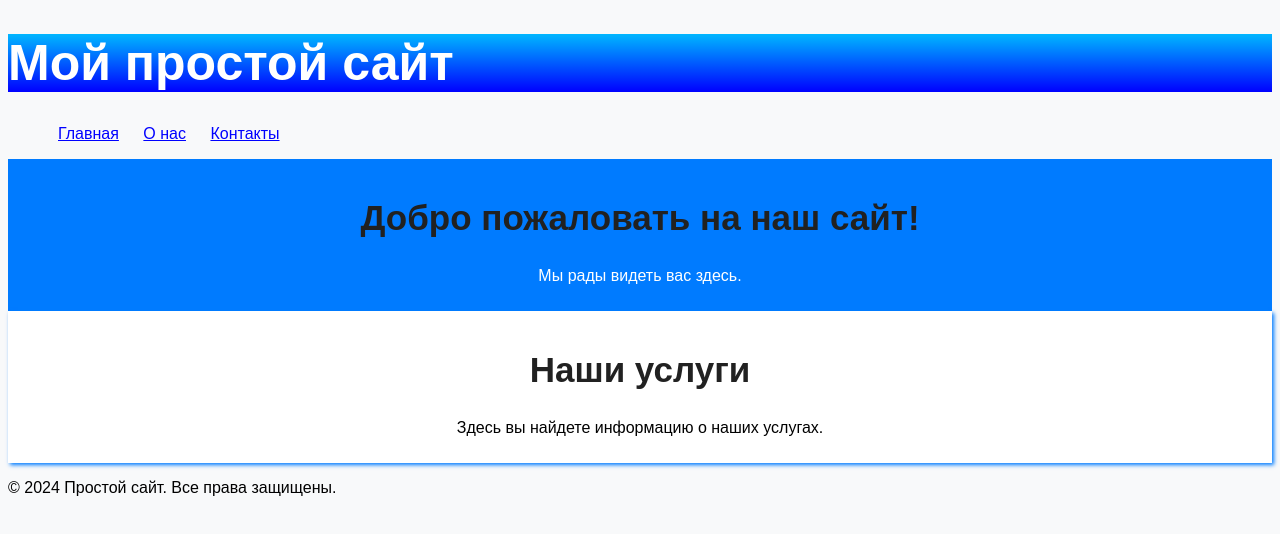
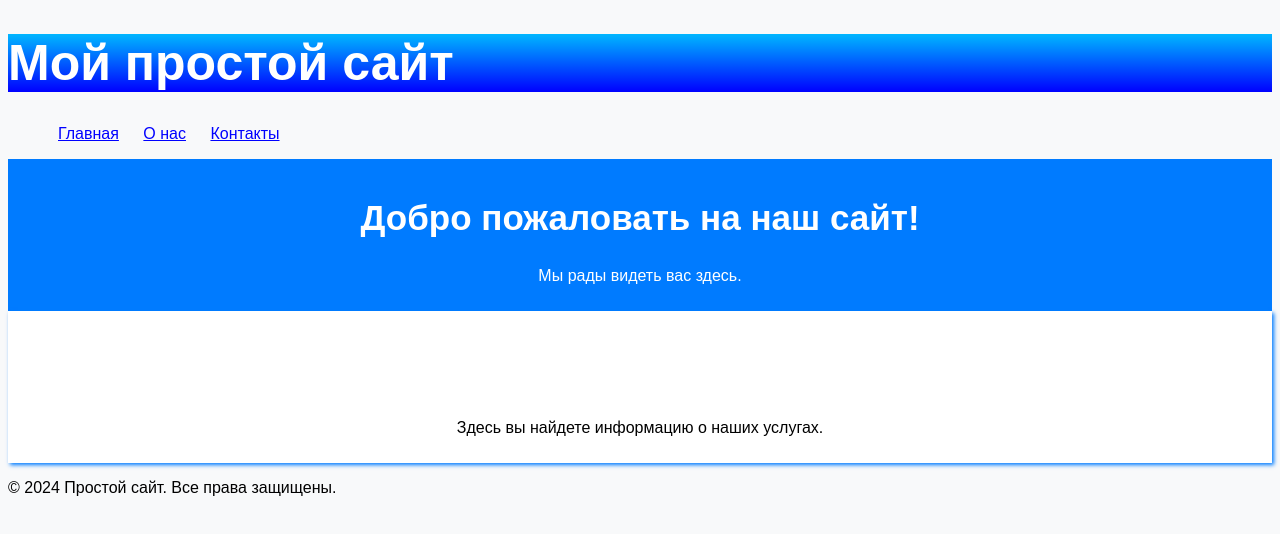
Before and after one commit to AllTheSameS/module3, a plain HTML site: page index.html in a window 1280 px wide. Drawn offline with Linux system fonts and the light colour scheme.

Commit message:
changing h2 tag color

```diff
--- a/css/styles.css
+++ b/css/styles.css
@@ -14,7 +14,7 @@ h1 {
 
 h2 {
     font-size: 35px;
-    color: #212121;
+    color: white;
 }
 
 header li {
```
